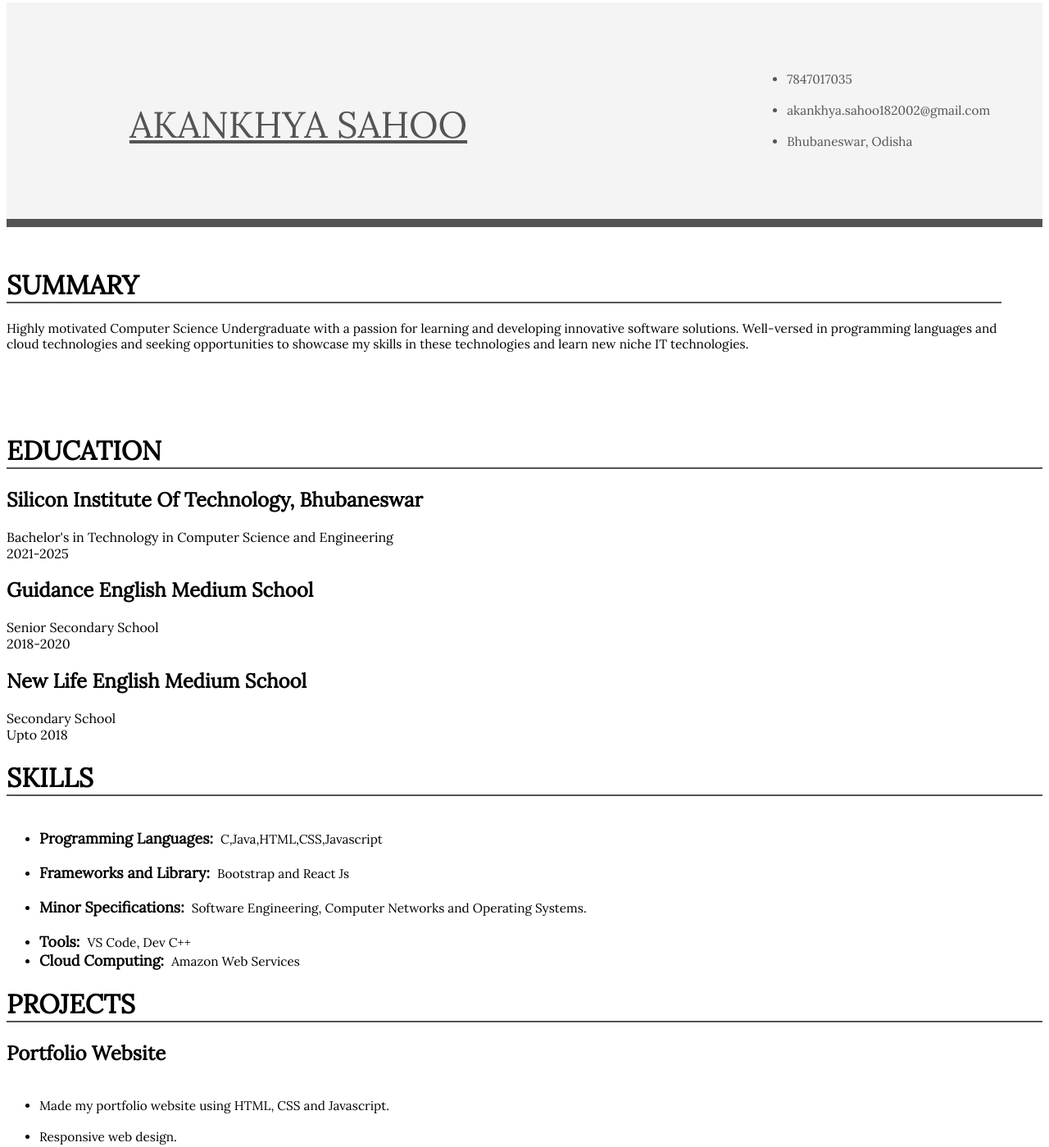
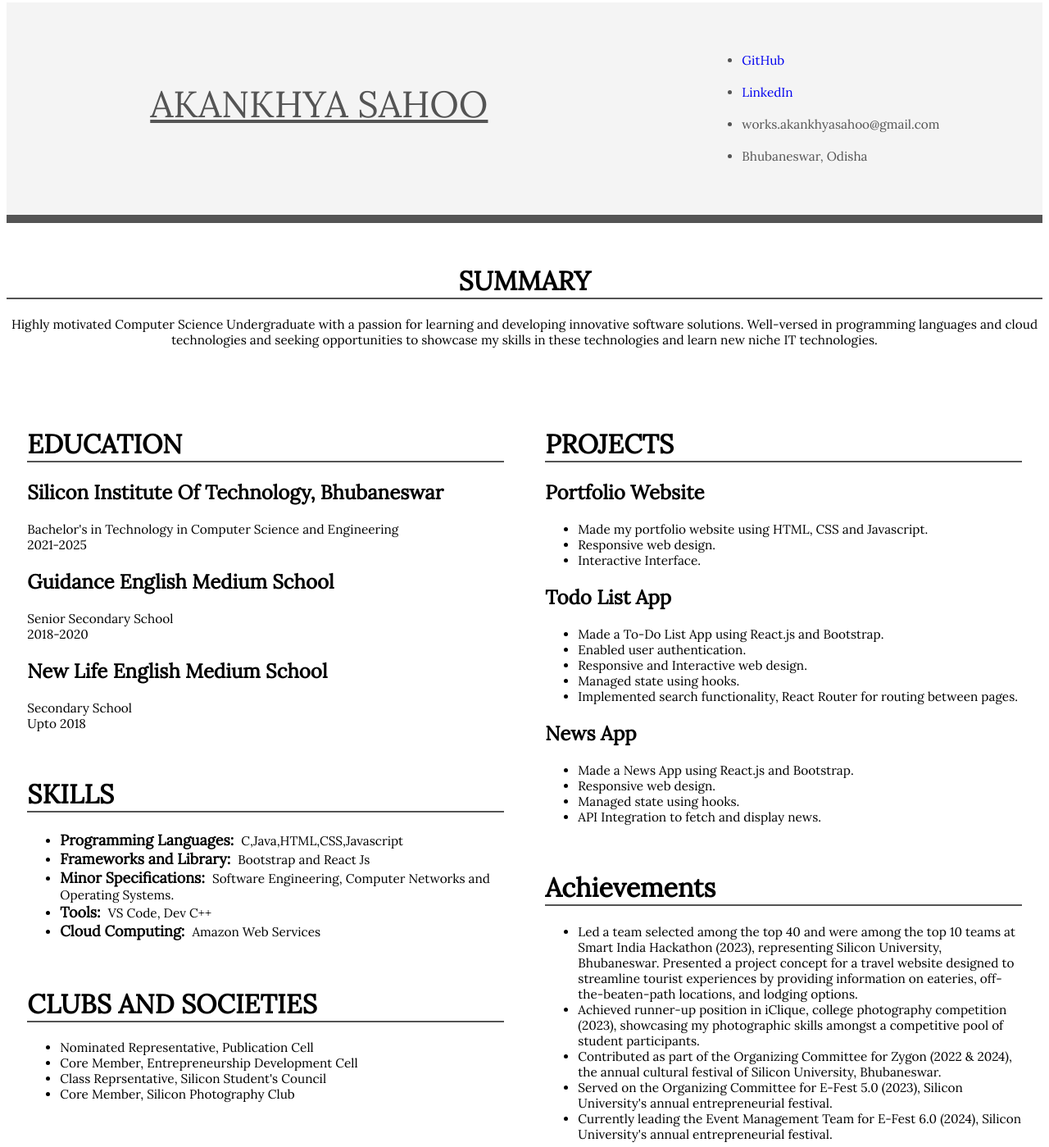
Before and after one commit to Akankhya-Sahoo18/Resume, a plain HTML site: page resume.html in a window 1280 px wide. Shown: the part 5-1404 px from the top of the page at 82% size. Drawn offline with Linux system fonts and the light colour scheme; a web font is replaced by a local one.

Commit message:
Added index.css and made changes in resume.html

```diff
--- /dev/null
+++ b/index.css
@@ -0,0 +1,131 @@
+body {
+    font-family: 'Lora', serif;
+}
+
+.header {
+    display: flex;
+    background-color: #f4f4f4;
+    border-bottom: 10px solid #545454;
+}
+
+.name p {
+    text-decoration: underline;
+    font-size: 3.5vw;
+    margin-left: 150px;
+    margin-top: 70px;
+    color: #545454;
+}
+
+.contact li{
+    margin-left: 200px;
+    color: #545454;
+    font-size: 1.2vw;
+}
+
+.contact a {
+    text-decoration: none;
+}
+
+.mid {
+    margin: 50px 0 50px 0;
+    text-align: center;
+}
+
+.mid h1 {
+    text-decoration: none;
+    border-bottom: 2px solid #545454;
+}
+
+
+.main {
+    margin-bottom: 50px;
+    display: flex;
+    flex-wrap: wrap;
+}
+
+.left,
+.right,.name,.contact {
+    flex: 1;
+    padding: 2%;
+}
+
+.edu h1,
+.skills h1,
+.clubs h1,
+.projects h1,
+.achieve h1 {
+    border-bottom: 2px solid #545454;
+}
+
+.skills ul,
+.class ul,
+.projects ul,
+.achieve ul,
+.clubs ul,
+.mid p,
+.edu p {
+    font-size: 1.2vw;
+}
+
+.skills h3 {
+    display: inline;
+}
+
+.skills p {
+    display: inline;
+    margin-left: 5px;
+}
+
+@media only screen and (min-width: 768px) and (max-width: 991px) {
+    .container {
+        width: 95%;
+        height: auto;
+    }
+
+    .edu h1,
+    .skills h1,
+    .clubs h1,
+    .projects h1,
+    .achieve h1,
+    .mid h1 {
+        font-size: 18px;
+    }
+
+    .edu h2,
+    .projects h2 {
+        font-size: 16px;
+    }
+}
+
+@media screen and (max-width: 600px) {
+    .header, .main {
+        flex-direction: column;
+    }
+
+    .left,
+    .right,
+    .name,
+    .contact {
+        flex: none;
+        width: 100%;
+    }
+
+    .container {
+        width: 95%;
+        height: auto;
+    }
+
+    .edu h1,
+    .skills h1,
+    .clubs h1,
+    .projects h1,
+    .achieve h1,
+    .mid h1 {
+        font-size: 15px;
+    }
+
+    .edu h2,
+    .projects h2 {
+        font-size: 13px;
+    }
+}
--- a/resume.html
+++ b/resume.html
@@ -9,108 +9,116 @@
     <link rel="preconnect" href="https://fonts.gstatic.com" crossorigin>
     <link href="https://fonts.googleapis.com/css2?family=Figtree&family=Lora&family=Rubik+Doodle+Shadow&display=swap"
         rel="stylesheet">
+        <link rel="stylesheet" href="index.css">
 </head>
 
 <body>
-    <div>
-        <div class="header"
-            style="display: flex; background-color: #f4f4f4;border-bottom: 10px solid #545454; font-family: 'Lora', serif;">
-            <div class="a" style="margin-top: 50px;">
-                <p
-                    style="text-decoration: underline; font-size: 3.5vw; margin-left: 150px;margin-top: 70px; color: #545454;">
+    <div class="container">
+        <div class="header">
+            <div class="name">
+                <p>
                     AKANKHYA
                     SAHOO
                 </p>
             </div>
-            <div class="contact"
-                style="margin-left: 350px;margin-top: 50px;margin-bottom: 50px; color: #545454; font-size: 1.2vw;">
+            <div class="contact">
                 <ul>
                     <br>
-                    <li>7847017035</li></br>
-                    <li>akankhya.sahoo182002@gmail.com</li>
+                    <li><a href="https://github.com/Akankhya-Sahoo18">GitHub</a></li>
+                    <br>
+                    <li><a href="www.linkedin.com/in/akankhya-sahoo-954a421b5">LinkedIn</a></li>
+                    <br>
+                    <li>works.akankhyasahoo@gmail.com</li>
                     <br>
                     <li>Bhubaneswar, Odisha</li></br>
                 </ul>
             </div>
         </div>
-        <div class="mid"
-            style="margin-right: 50px;margin-top: 50px;margin-bottom: 100px;;font-family: 'Lora', serif;">
-            <h1 style=" text-decoration: none;border-bottom: 2px solid #545454; ">SUMMARY</h1>
-            <p style="font-size: 1.2vw;">Highly motivated Computer Science Undergraduate with a passion for learning and
+        <div class="mid">
+            <h1>SUMMARY</h1>
+            <p>Highly motivated Computer Science Undergraduate with a passion for learning and
                 developing innovative software solutions. Well-versed in programming languages and cloud technologies
                 and seeking opportunities to showcase my skills in these technologies and learn new niche IT
                 technologies.</p>
         </div>
-        <div class="main" style="margin-bottom: 50px;font-family: 'Lora', serif;">
-
+        <div class="main">
+            <div class="left">
                 <div class="edu">
-                <h1 style="text-decoration: none;border-bottom: 2px solid #545454;">EDUCATION</h1>
+                    <h1>EDUCATION</h1>
                     <p>
                     <h2>Silicon Institute Of Technology, Bhubaneswar</h2>
                     <p>Bachelor's in Technology in Computer Science and Engineering
-                    <br>2021-2025</br>
+                        <br>2021-2025
                     </p>
                     </p>
                     <p>
                     <h2>Guidance English Medium School</h2>
                     <p>Senior Secondary School
-                    <br>2018-2020</br>
+                        <br>2018-2020
                     </p>
                     </p>
                     <p>
                     <h2>New Life English Medium School</h2>
                     <p>Secondary School
-                    <br>Upto 2018</br>
+                        <br>Upto 2018
                     </p>
 
                 </div>
+                <br>
                 <div class="skills">
-                <h1 style="text-decoration: none;border-bottom: 2px solid #545454;">SKILLS</h1>
-                <ul style="font-size: 1.2vw;">
-                    <br>
+                    <h1>SKILLS</h1>
+                    <ul>
                         <li>
-                        <h3 style="display: inline;">Programming Languages:</h3>
-                        <p style="display:inline;margin-left: 5px;">C,Java,HTML,CSS,Javascript</p>
-                    </li></br>
+                            <h3>Programming Languages:</h3>
+                            <p>C,Java,HTML,CSS,Javascript</p>
+                        </li>
                         <li>
-                        <h3 style="display: inline;">Frameworks and Library:</h3>
-                        <p style="display: inline;margin-left: 5px;">Bootstrap and React Js</p>
+                            <h3>Frameworks and Library:</h3>
+                            <p>Bootstrap and React Js</p>
                         </li>
-                    <br>
                         <li>
-                        <h3 style="display: inline;">Minor Specifications:</h3>
-                        <p style="display: inline;margin-left: 5px;">Software Engineering, Computer Networks and
+                            <h3>Minor Specifications:</h3>
+                            <p>Software Engineering, Computer Networks and
                                 Operating
                                 Systems.</p>
-                    </li></br>
-                    <li>
-                        <h3 style="display: inline;">Tools:</h3>
-                        <p style="display: inline; margin-left: 5px;">VS Code, Dev C++</p>
                         </li>
                         <li>
-                        <h3 style="display: inline;">Cloud Computing:</h3>
-                        <p style="display: inline; margin-left: 5px;">Amazon Web Services</p>
+                            <h3>Tools:</h3>
+                            <p>VS Code, Dev C++</p>
+                        </li>
+                        <li>
+                            <h3>Cloud Computing:</h3>
+                            <p>Amazon Web Services</p>
                         </li>
                     </ul>
                 </div>
+                <br>
+                <div class="clubs">
+                    <h1>CLUBS AND SOCIETIES</h1>
+                    <ul>
+                        <li>Nominated Representative, Publication Cell</li>
+                        <li>Core Member, Entrepreneurship Development Cell</li>
+                        <li>Class Reprsentative, Silicon Student's Council</li>
+                        <li>Core Member, Silicon Photography Club</li>
+                    </ul>
+                </div>
+            </div>
+            <div class="right">
                 <div class="projects">
-                <h1 style="text-decoration: none;border-bottom: 2px solid #545454;">PROJECTS</h1>
+                    <h1>PROJECTS</h1>
                     <div class="project-1">
                         <h2>Portfolio Website</h2>
-                    <ul style="font-size: 1.2vw;">
-                        <br>
-                        <li>Made my portfolio website using HTML, CSS and Javascript.</li></br>
+                        <ul>
+                            <li>Made my portfolio website using HTML, CSS and Javascript.</li>
                             <li>Responsive web design.</li>
-                        <br>
-                        <li>Interactive Interface.</li></br>
+                            <li>Interactive Interface.</li>
                         </ul>
                     </div>
                     <div class="project-2">
                         <h2>Todo List App</h2>
-                    <ul style="font-size: 1.2vw;">
+                        <ul>
                             <li>Made a To-Do List App using React.js and Bootstrap.</li>
-                        <li>Enabled user authentication.
-                        </li>
+                            <li>Enabled user authentication.</li>
                             <li>Responsive and Interactive web design.</li>
                             <li>Managed state using hooks.</li>
                             <li>Implemented search functionality, React Router for routing between pages.</li>
@@ -118,44 +126,36 @@
                     </div>
                     <div class="project-3">
                         <h2>News App</h2>
-                    <ul style="font-size: 1.2vw;">
+                        <ul>
                             <li>Made a News App using React.js and Bootstrap.</li>
                             <li>Responsive web design.</li>
-                        <li>Managed state using hooks.
-                        </li>
+                            <li>Managed state using hooks.</li>
                             <li>API Integration to fetch and display news.</li>
                         </ul>
                     </div>
                 </div>
-            <div class="clubs">
-                <h1 style="text-decoration: none;border-bottom: 2px solid #545454;">CLUBS AND SOCIETIES</h1>
-                <ul style="font-size: 1.2vw;">
                 <br>
-                    <li>Nominated Representative, Publication Cell</li></br>
-                    <li>Core Member, Entrepreneurship Development Cell</li>
-                    <br>
-                    <li>Class Reprsentative, Silicon Student's Council</li></br>
-                    <li>Core Member, Silicon Photography Club</li>
-                </ul>
-            </div>
-
-
                 <div class="achieve">
-                <h1 style="text-decoration: none;border-bottom: 2px solid #545454;">Achievements</h1>
-                <ul style="font-size: 1.2vw;">
-                    <li>Led a team selected among the top 40 and were among the top 10 teams at Smart India Hackathon
-                        (2023), representing Silicon University, Bhubaneswar. Presented a project concept for a travel
+                    <h1>Achievements</h1>
+                    <ul>
+                        <li>Led a team selected among the top 40 and were among the top 10 teams at Smart India
+                            Hackathon
+                            (2023), representing Silicon University, Bhubaneswar. Presented a project concept for a
+                            travel
                             website designed to streamline tourist experiences by providing information on eateries,
                             off-the-beaten-path locations, and lodging options.</li>
-                    <li>Achieved runner-up position in iClique, college photography competition (2023), showcasing my
+                        <li>Achieved runner-up position in iClique, college photography competition (2023), showcasing
+                            my
                             photographic skills amongst a competitive pool of student participants.</li>
                         <li>Contributed as part of the Organizing Committee for Zygon (2022 & 2024), the annual cultural
                             festival of Silicon University, Bhubaneswar.</li>
                         <li>Served on the Organizing Committee for E-Fest 5.0 (2023), Silicon University's annual
                             entrepreneurial festival.</li>
-                    <li>Currently leading the Event Management Team for E-Fest 6.0 (2024), Silicon University's annual
+                        <li>Currently leading the Event Management Team for E-Fest 6.0 (2024), Silicon University's
+                            annual
                             entrepreneurial festival. </li>
                     </ul>
+                </div>
             </div>
         </div>
     </div>
```
Lines whose indentation alone changed are shown as unchanged.
